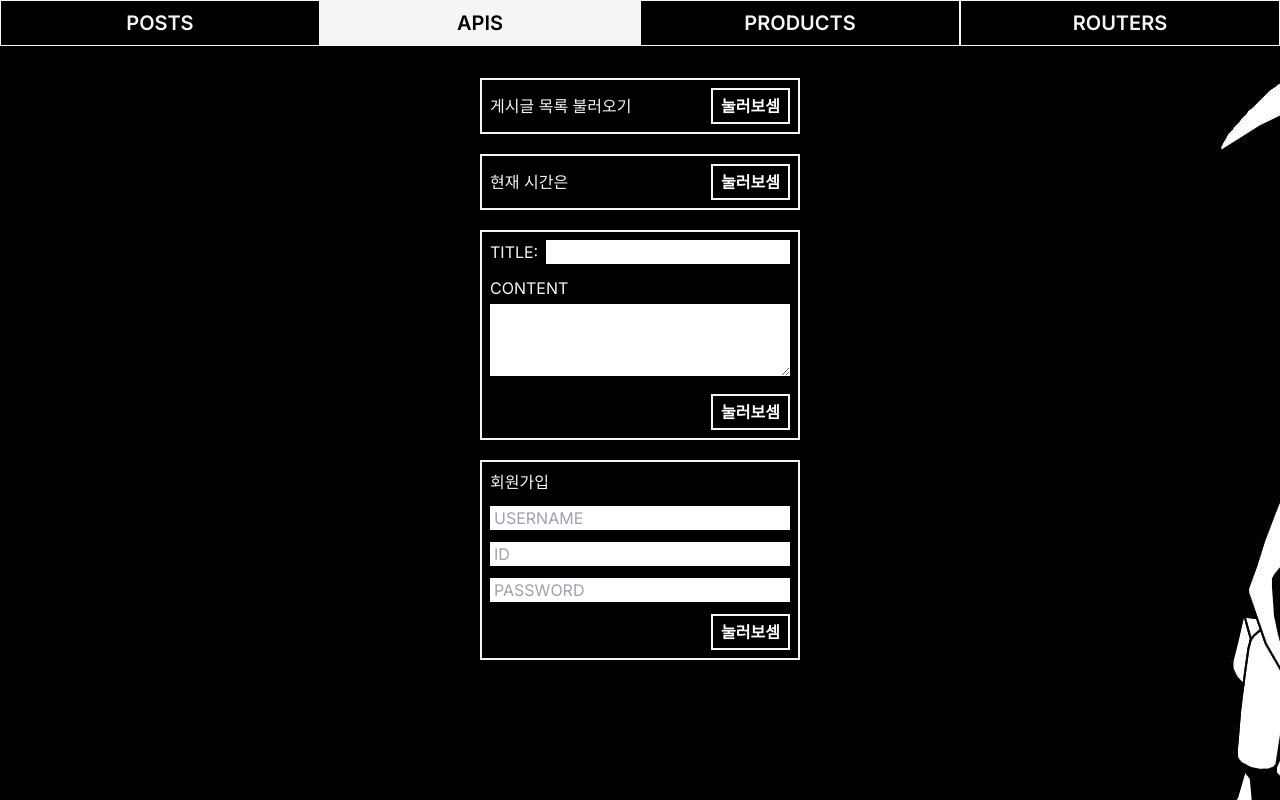
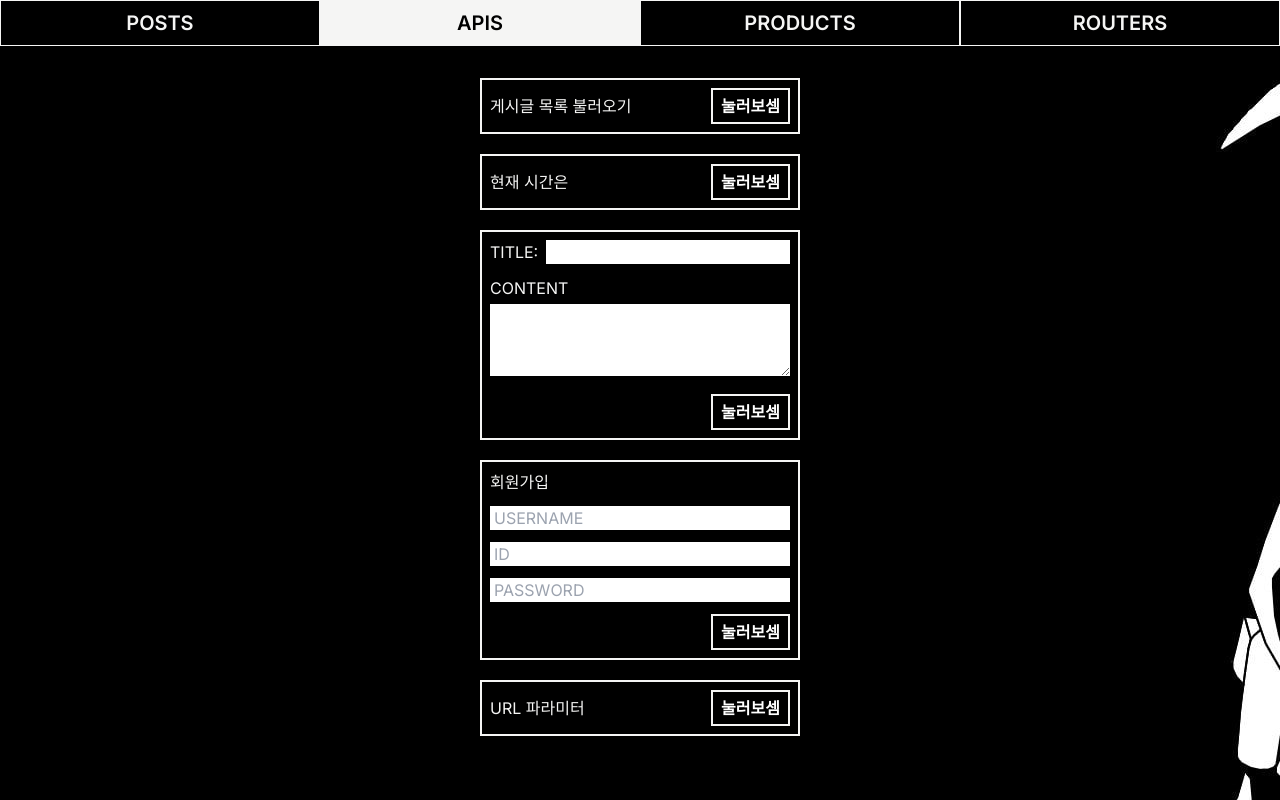
Before and after one commit to yeo-hyeonseok/study_nextjs, a Next.js app: page /apis in a window 1280 px wide. Built offline with nearby package versions, Linux system fonts and the light colour scheme.

Commit message:
[update] 쿼리 스트링과 url 파라미터 익히기

```diff
--- a/app/apis/page.tsx
+++ b/app/apis/page.tsx
@@ -1,3 +1,4 @@
+"use client";
 import SuperButton from "../src/components/common/superButton";
 
 export default function Apis() {
@@ -78,6 +79,16 @@ export default function Apis() {
             <SuperButton type="submit" text="눌러보셈" />
           </div>
         </form>
+        <div className="border-2 border-stone-100 flex items-center p-2 justify-between mt-5">
+          <p className="text-stone-100">URL 파라미터</p>
+          {/* 쿼리 뿐만 아니라 url 파라미터로도 서버에게 데이터 전송 가능 */}
+          <SuperButton
+            text="눌러보셈"
+            onClick={() => {
+              fetch("/api/testing/방가");
+            }}
+          />
+        </div>
       </div>
     </div>
   );
--- a/pages/api/post/deletePost.js
+++ b/pages/api/post/deletePost.js
@@ -8,7 +8,7 @@ export default async function handler(req, res) {
     try {
       const collection = await db.collection("post");
       const result = await collection.deleteOne({
-        _id: new ObjectId(req.body),
+        _id: new ObjectId(req.query.id),
       });
 
       // collection에서 document 삭제 시 수행 결과도 반환해줌
--- /dev/null
+++ b/pages/api/testing/[msg].js
@@ -0,0 +1,3 @@
+export default function handler(req, res) {
+  console.log(req.query);
+}
```
